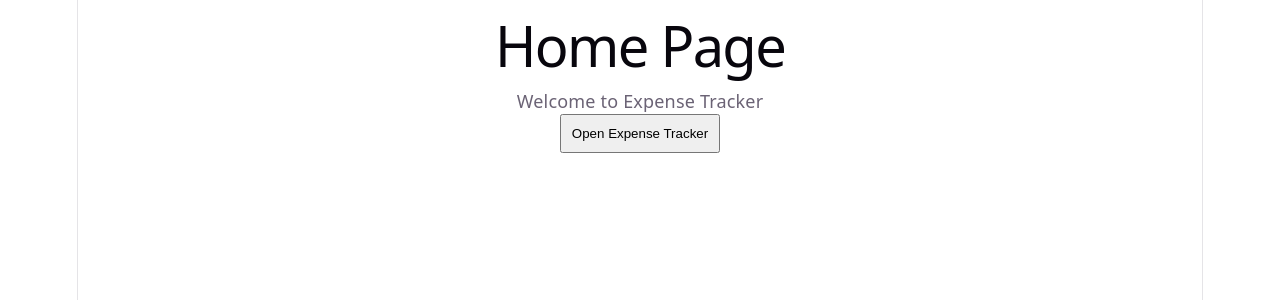
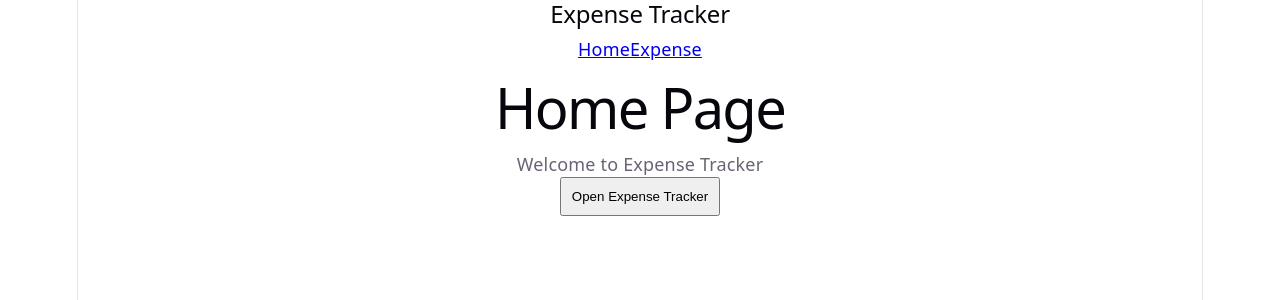
Before and after one commit to abhi12012/expense-tracker-react, a React (Vite) app in the folder expense-tracker-react/: page / in a window 1280 px wide. Shown: the top 300 px of the page. Built offline with nearby package versions, Linux system fonts and the light colour scheme.

Commit message:
Add dark mode toggle to Navbar

```diff
--- a/expense-tracker-react/src/App.jsx
+++ b/expense-tracker-react/src/App.jsx
@@ -1,3 +1,6 @@
+import Navbar from "./components/Navbar";
+
+
 import { Routes, Route } from "react-router-dom";
 
 import Home from "./pages/Home";
@@ -9,6 +12,11 @@
 function App() {
 
   return (
+
+    <>
+    <Navbar />
+
+
     <Routes>
 
       <Route
@@ -22,6 +30,8 @@
       />
 
     </Routes>
+
+        </>
   );
 
 }
--- a/expense-tracker-react/src/components/Navbar.jsx
+++ b/expense-tracker-react/src/components/Navbar.jsx
@@ -1,4 +1,4 @@
-import { Link } from "react-router-dom";
+import { NavLink } from "react-router-dom";
 
 
 function Navbar() {
@@ -12,15 +12,26 @@
       </h2>
 
 
-      <Link to="/">
-        Home
-      </Link>
+     <NavLink
+  to="/"
+  className={({isActive}) =>
+    isActive ? "active" : ""
+  }
+>
+  Home
+</NavLink>
 
 
-      <Link to="/expense">
-        Expense
-      </Link>
 
+
+<NavLink
+  to="/expense"
+  className={({isActive}) =>
+    isActive ? "active" : ""
+  }
+>
+  Expense
+</NavLink>
 
     </nav>
 
```
